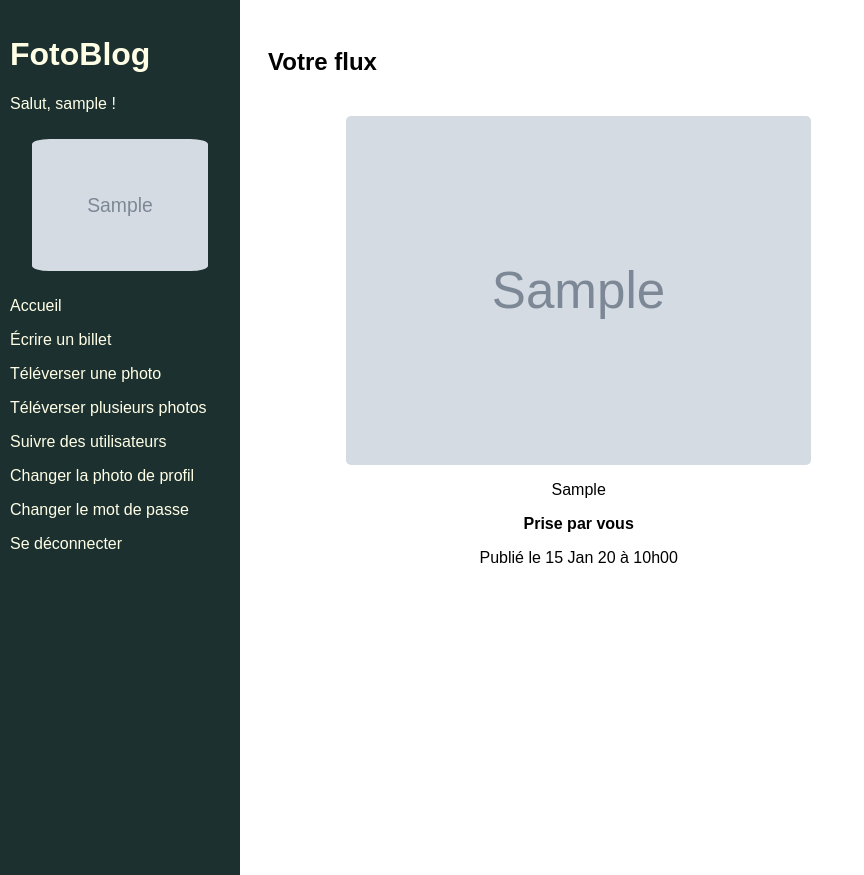
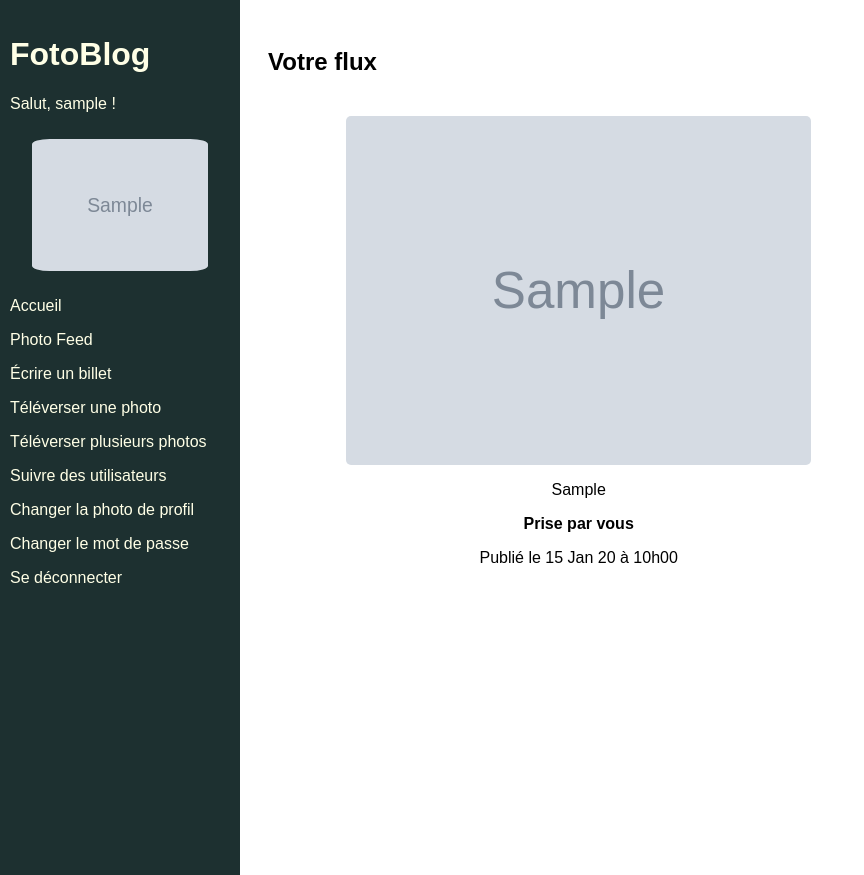
Before and after one commit to OpenClassrooms-Student-Center/7192426-Django-intermediaire, a Django app: page /home/ in a window 1280 px wide. Shown: the whole page, without its empty margins (0-864 px from the left). Run offline with Django 3.2, Linux system fonts and the light colour scheme; a user stored in the database is signed in; tables that the repository leaves empty hold one stand-in row (values such as "Sample post"); grey boxes marked "Sample" are stand-in pictures; data that the repository does not hold is empty; parts of the project's set-up code (start-up, migrations or seed data) failed here and were passed over.

Commit message:
P4C2S5: added photo snippet and photo feed

```diff
--- a/blog/templates/blog/home.html
+++ b/blog/templates/blog/home.html
@@ -7,12 +7,7 @@
             {% if instance|model_type == 'Blog' %}
                 {% include 'blog/partials/blog_snippet.html' with blog=instance %}
             {% elif instance|model_type == 'Photo' %}
-                <div class="post">
-                    <img src="{{ instance.image.url }}">
-                    <p>{{ instance.caption }}</p>
-                    <p><strong>Prise par {% get_poster_display instance.uploader %}</strong></p>
-                    <p>{{ instance.date_created|get_posted_at_display }}</p>
-                </div>
+                {% include 'blog/partials/photo_snippet.html' with photo=instance %}
             {% endif %}
         {% endfor %}
     </div>
--- /dev/null
+++ b/blog/templates/blog/partials/photo_snippet.html
@@ -0,0 +1,7 @@
+{% load blog_extras %}
+<div class="post">
+    <img src="{{ photo.image.url }}">
+    <p>{{ photo.caption }}</p>
+    <p><strong>Prise par {% get_poster_display photo.uploader %}</strong></p>
+    <p>{{ photo.date_created|get_posted_at_display }}</p>
+</div>
--- a/fotoblog/urls.py
+++ b/fotoblog/urls.py
@@ -27,6 +27,7 @@ urlpatterns = [
     path('profile-photo/upload', authentication.views.upload_profile_photo,
          name='upload_profile_photo'),
     path('home/', blog.views.home, name='home'),
+    path('photo-feed/', blog.views.photo_feed, name='photo_feed'),
     path('photo/upload/', blog.views.photo_upload, name='photo_upload'),
     path('blog/create', blog.views.blog_and_photo_upload, name='blog_create'),
     path('blog/<int:blog_id>', blog.views.view_blog, name='view_blog'),
--- a/templates/base.html
+++ b/templates/base.html
@@ -15,6 +15,7 @@
                     <img class="avatar" src="{% static 'images/default_profile.png'%}">
                 {% endif %}
                 <p><a href="{% url 'home' %}">Accueil</a></p>
+                <p><a href="{% url 'photo_feed' %}">Photo Feed</a></p>
                 {% if perms.blog.add_blog %}
                     <p><a href="{% url 'blog_create' %}">Écrire un billet</a></p>
                 {% endif %}
```
Also changed, not shown: blog/templates/blog/photo_feed.html (added, +9 -0 lines).
